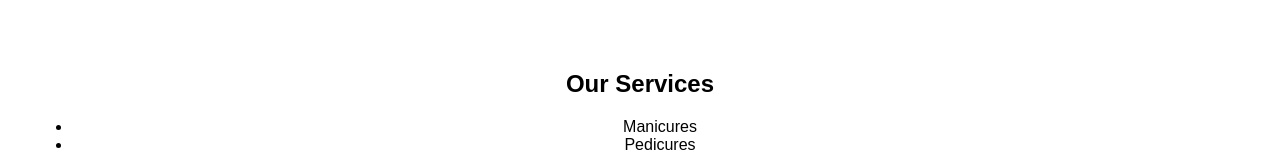
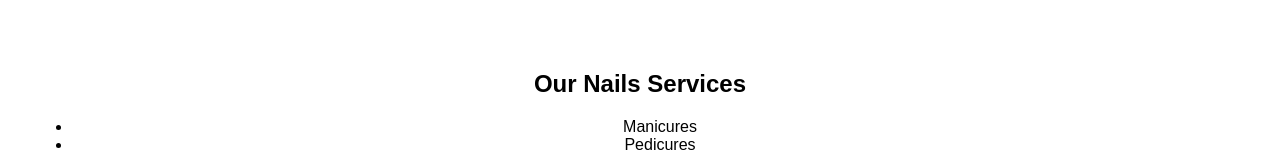
Before and after one commit to SadiqaKhursheed/Sadiqa-Project-tocs, a plain HTML site: page index.html in a window 1280 px wide. Shown: the part 326-480 px from the top of the page. Drawn offline with Linux system fonts and the light colour scheme.

Commit message:
Update index.html

```diff
--- a/index.html
+++ b/index.html
@@ -22,7 +22,7 @@
             <p>Your beauty is our duty.</p>
         </section>
         <section class="services">
-            <h2>Our Services</h2>
+            <h2>Our Nails Services</h2>
             <ul>
                 <li>Manicures</li>
                 <li>Pedicures</li>
```
